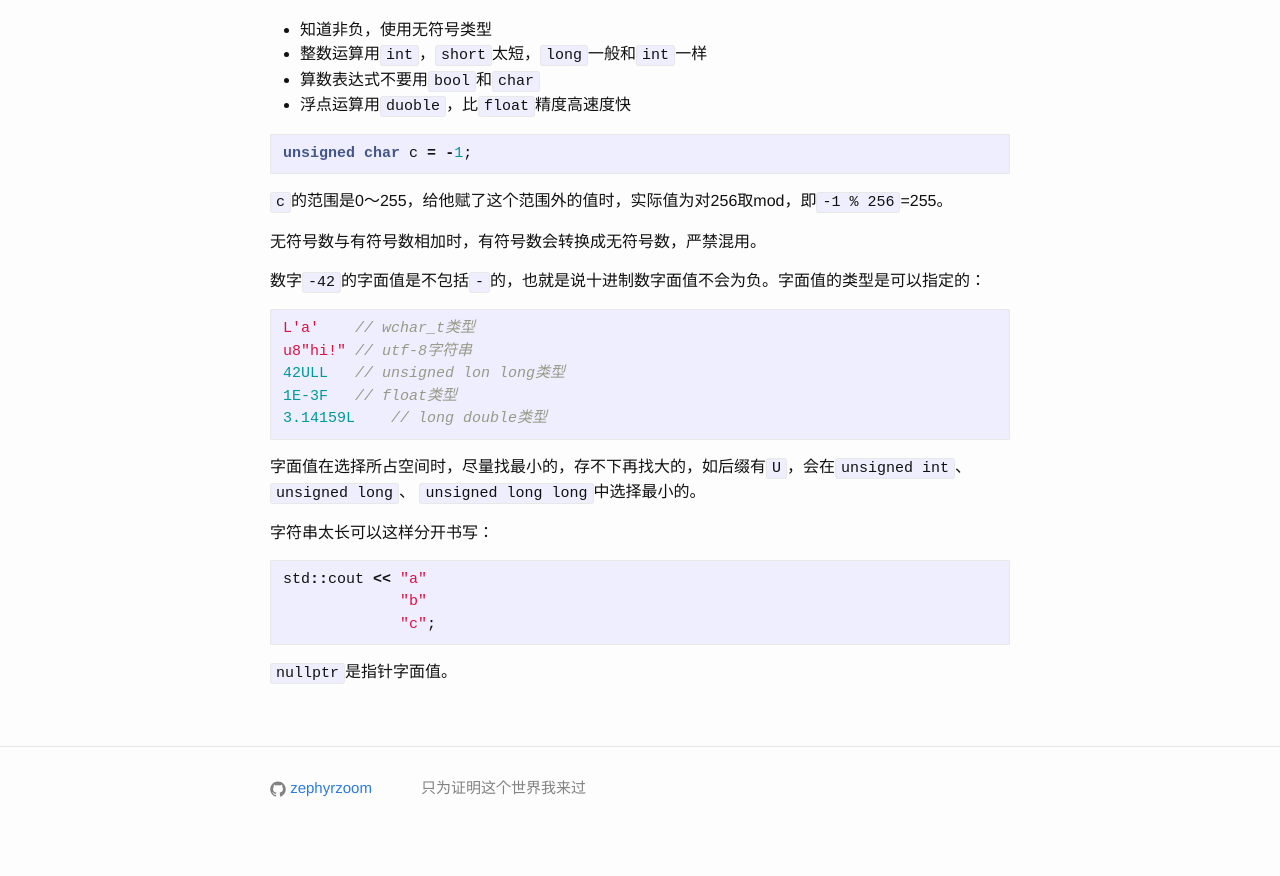
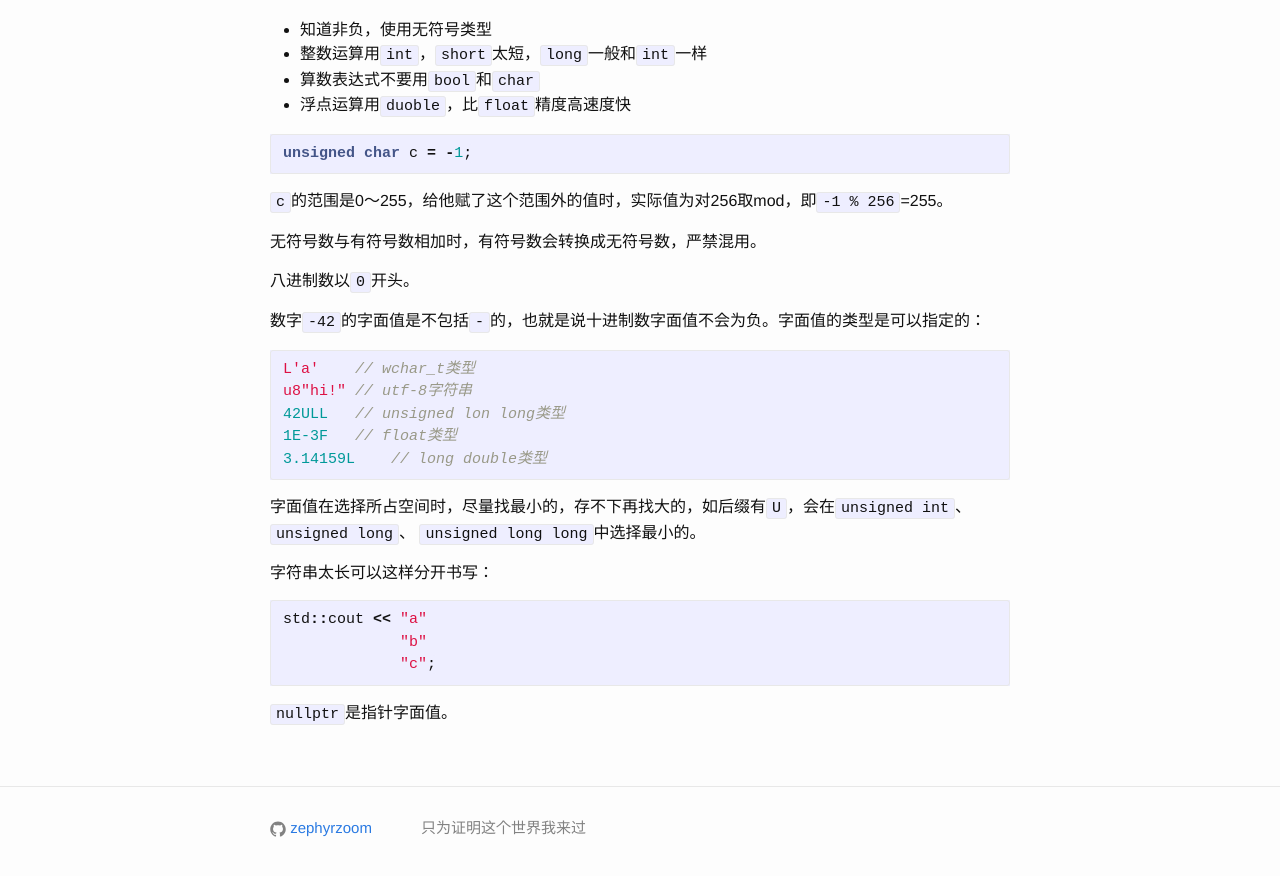
Before and after one commit to zephyrzoom/zephyrzoom.github.io, a Jekyll site: the page built from _posts/2016-08-11-cpp.md, in a window 1280 px wide and 900 px high, scrolled down 920 px. Shown: the top 876 px of the window. Built offline with Jekyll 4.4.1, drawn with Linux system fonts in a browser that asks for light colours.

Commit message:
update cpp

````diff
--- a/_posts/2016-08-11-cpp.md
+++ b/_posts/2016-08-11-cpp.md
@@ -47,6 +47,8 @@ unsigned char c = -1;
 
 无符号数与有符号数相加时，有符号数会转换成无符号数，严禁混用。
 
+八进制数以`0`开头。
+
 数字`-42`的字面值是不包括`-`的，也就是说十进制数字面值不会为负。字面值的类型是可以指定的：
 
 ```c++
````
